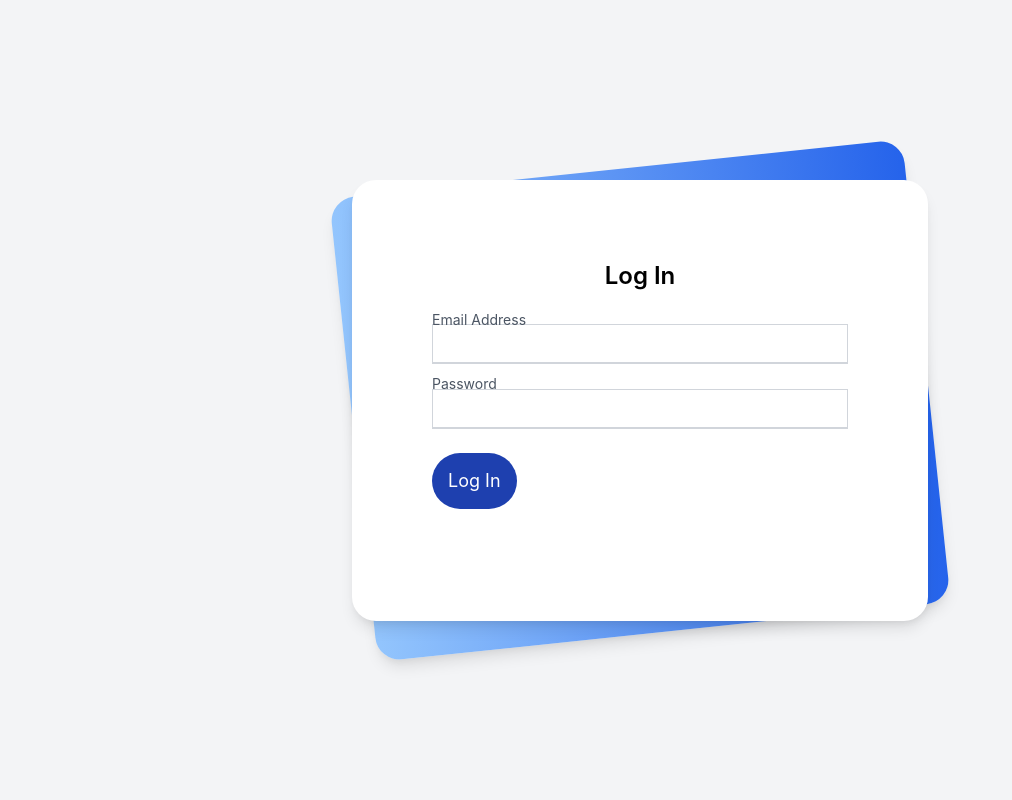
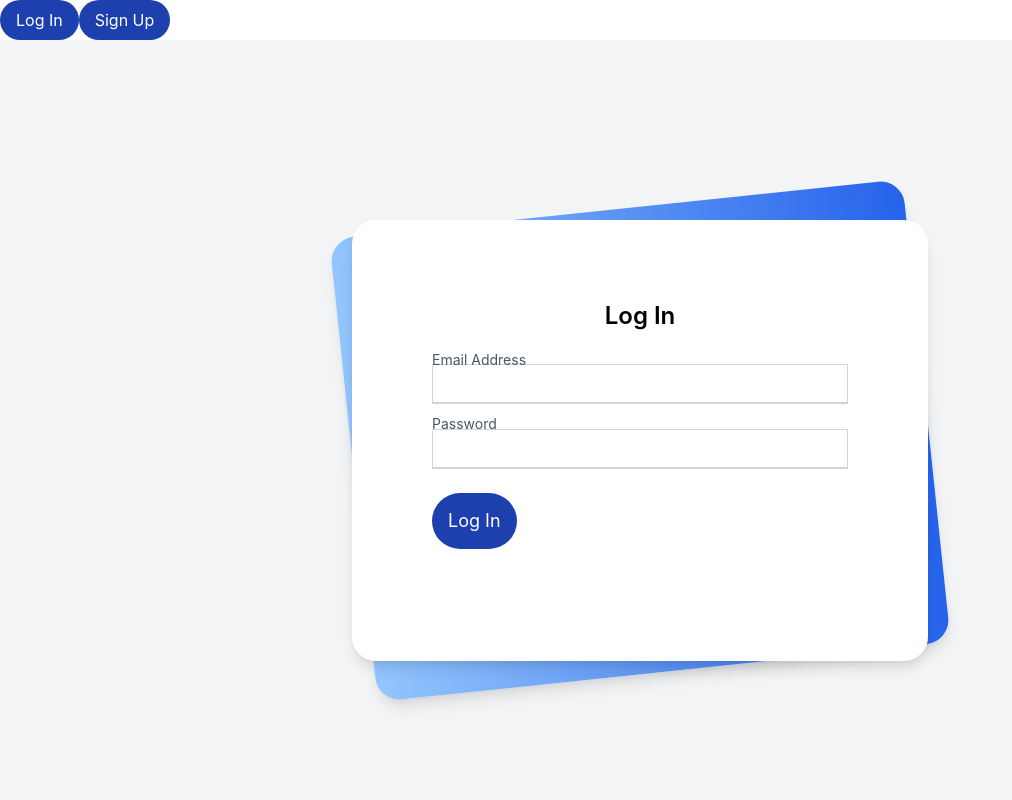
Before and after one commit to fe-bootcamp-2021/evently, a React (Create React App) app: page /login in a window 1280 px wide. Shown: the top 800 px of the page, without its empty margins (0-1012 px from the left). Built offline with nearby package versions, Linux system fonts and the light colour scheme; no server answers.

Commit message:
Change Login component

```diff
--- a/src/App.js
+++ b/src/App.js
@@ -5,12 +5,12 @@ import AboutUsPage from "./pages/AboutUs/AboutUs.page";
 import AccountPage from "./pages/Account/Account.page";
 import EventsPage from "./pages/Events/Events.page";
 import HomePage from "./pages/Home/Home.page";
-import UnAuthenticatedPage from "./pages/unAuthenticatedPage/UnAuthenticated.page";
+import UnAuthenticatedPage from "./pages/UnAuthenticatedPage/UnAuthenticated.page";
 
 export default function App() {
   return (
-    <>
-
-    </>
+    <Router>
+    <UnAuthenticatedPage/>
+    </Router>
   );
 }
--- a/src/components/LoginSign/LoginSign.jsx
+++ b/src/components/LoginSign/LoginSign.jsx
@@ -10,11 +10,7 @@ export default function Login() {
 
   return (
     <>
-      {isLoggedIn ? (
-        history.push(Routes.home().path)
-      ) : (
-        <Layout child={<Child setIsLoggedIn={setIsLoggedIn} />} />
-      )}
+      <Layout child={<Child setIsLoggedIn={setIsLoggedIn} />} />
     </>
   );
 }
--- a/src/components/UnAuthenticatedApp/UnAuthenticatedApp.jsx
+++ b/src/components/UnAuthenticatedApp/UnAuthenticatedApp.jsx
@@ -3,22 +3,12 @@ import Button from "../Button/Button";
 import Input from "../Input/Input";
 import Image from "../../images/Ellipse96.svg";
 import Image2 from "../../images/Ellipse97.svg";
-import { logIn, signUp } from "../../constants/constants";
-import { Link } from "react-router-dom";
-import { Routes } from "../../constants/routes";
-import Login from "../../components/LoginSign/LoginSign";
 
 export default function UnAuthenticatedApp() {
   return (
     <>
       <div className="mx-auto flex flex-col">
         <div className="shadow-md">
-          <Link to={Routes.login().path}>
-            <Button name={logIn} />
-          </Link>
-          <Link>
-            <Button name={signUp} />
-          </Link>
         </div>
         <div className="w-9/12 mx-auto flex justify-between items-center justify-center">
           <div className="h-screen flex flex-col items-left justify-center">
--- a/src/constants/routes.js
+++ b/src/constants/routes.js
@@ -3,20 +3,27 @@ import AccountPage from "../pages/Account/Account.page";
 import EventsPage from "../pages/Events/Events.page";
 import HomePage from "../pages/Home/Home.page";
 import Login from "../components/LoginSign/LoginSign"
-import unAuthenticatedPage from "../pages/unAuthenticatedPage/UnAuthenticated.page";
+import UnAuthenticatedPage from "../pages/UnAuthenticatedPage/UnAuthenticated.page";
 
 
 export const Routes = {
   login: () => ({
     path: "/login",
-    text: "Log Out",
+    text: "Log In",
     component: Login,
   }),
+
+  // signup: () => ({
+  //   path: "/signup",
+  //   text: "Sign Up",
+  //   component: ,
+  // }),
+
 
   unAuthenticated: () => ({
     path: "/",
     text: "Info",
-    component: unAuthenticatedPage
+    component: UnAuthenticatedPage
   }),
   // account: () => ({ path: "/account", text: "Account", component: AccountPage }),
   // oneOnOne: () => ({
--- a/src/pages/unAuthenticatedPage/unAuthenticated.page.jsx
+++ b/src/pages/unAuthenticatedPage/unAuthenticated.page.jsx
@@ -7,13 +7,21 @@ import UnAuthenticatedApp from "../../components/UnAuthenticatedApp/UnAuthentica
 
 export default function UnAuthenticatedPage() {
   return (
+    <>
+      <Link to={Routes.login().path}>
+        <Button name={logIn} />
+      </Link>
+      <Link>
+        <Button name={signUp} />
+      </Link>
       <Switch>
-      <Route exact path="/">
+        <Route exact path={Routes.unAuthenticated().path}>
           <UnAuthenticatedApp />
         </Route>
-      <Route exact path="/login">
+        <Route exact path={Routes.login().path}>
           <Login />
         </Route>
       </Switch>
+    </>
   );
 }
```
Lines whose indentation alone changed are shown as unchanged.
